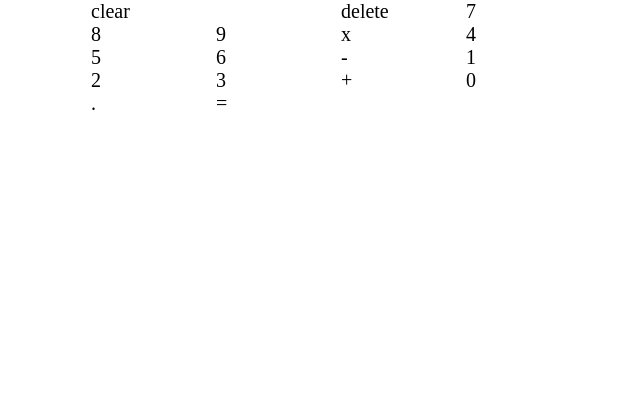
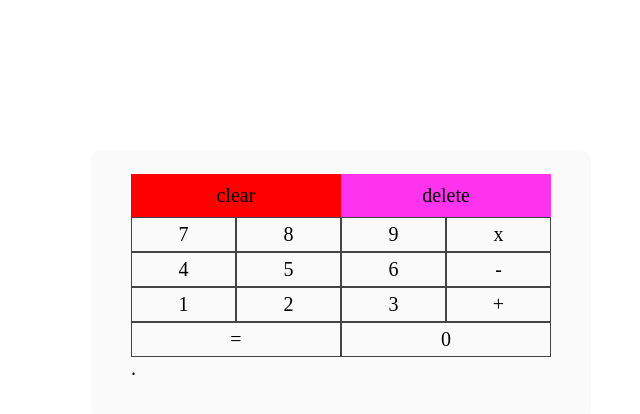
Before and after one commit to nemanjamalesija/calculator-react, a React (Vite) app: page / in a window 1280 px wide. Shown: the top 414 px of the page, without its empty margins (299-939 px from the left). Built offline with nearby package versions, Linux system fonts and the light colour scheme.

Commit message:
Finish basic layout

```diff
--- a/src/App.tsx
+++ b/src/App.tsx
@@ -37,9 +37,9 @@ function App() {
         <div className="number">2</div>
         <div className="number">3</div>
         <div className="operation">+</div>
-        <div className="number">0</div>
+        <div className="number num-zero">0</div>
         <div className="dot">.</div>
-        <div className="operation">=</div>
+        <div className="operation op-equal">=</div>
       </div>
     </div>
   );
--- a/src/index.css
+++ b/src/index.css
@@ -15,6 +15,10 @@ body {
 .container {
   width: 50rem;
   margin: 0 auto;
+  padding: 2.4rem 4rem 4rem 4rem;
+  background-color: #fafafa;
+  border-radius: 11px;
+  margin-top: 15rem;
 }
 
 .numbers-operations {
@@ -22,10 +26,34 @@ body {
   grid-template-columns: repeat(4, 1fr);
 }
 
+.clear,
+.delete {
+  grid-column: span 2;
+  padding: 1rem;
+  text-align: center;
+}
+
 .clear {
-  grid-column: 1 / span 2;
+  background-color: red;
 }
 
 .delete {
-  grid-template-columns: 2 / span 2;
+  background-color: #f3ef;
 }
+
+.number,
+.operation {
+  text-align: center;
+  padding: 0.5rem;
+  border: 1px solid #444;
+  cursor: pointer;
+}
+
+.num-zero,
+.op-equal {
+  grid-column: span 2;
+}
+
+.op-equal {
+  grid-row: 5;
+}
```
